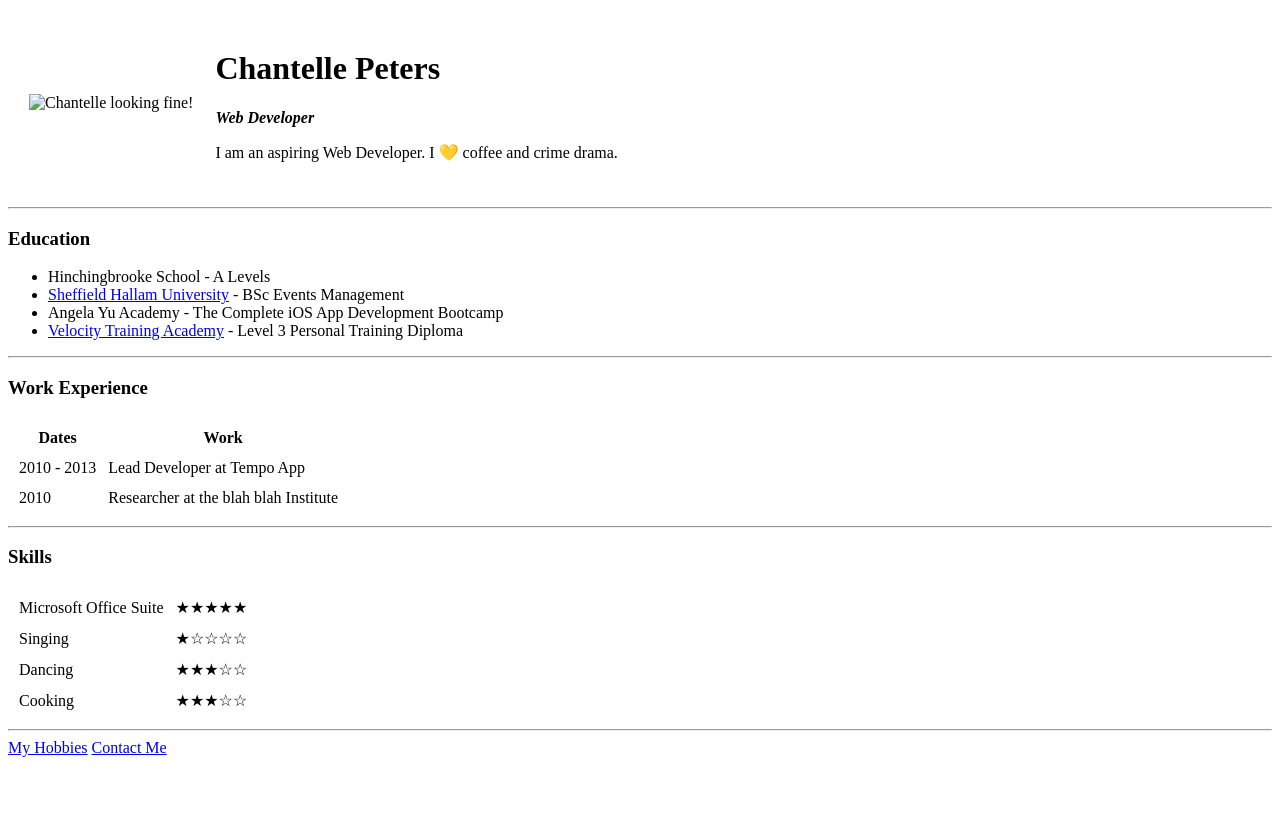
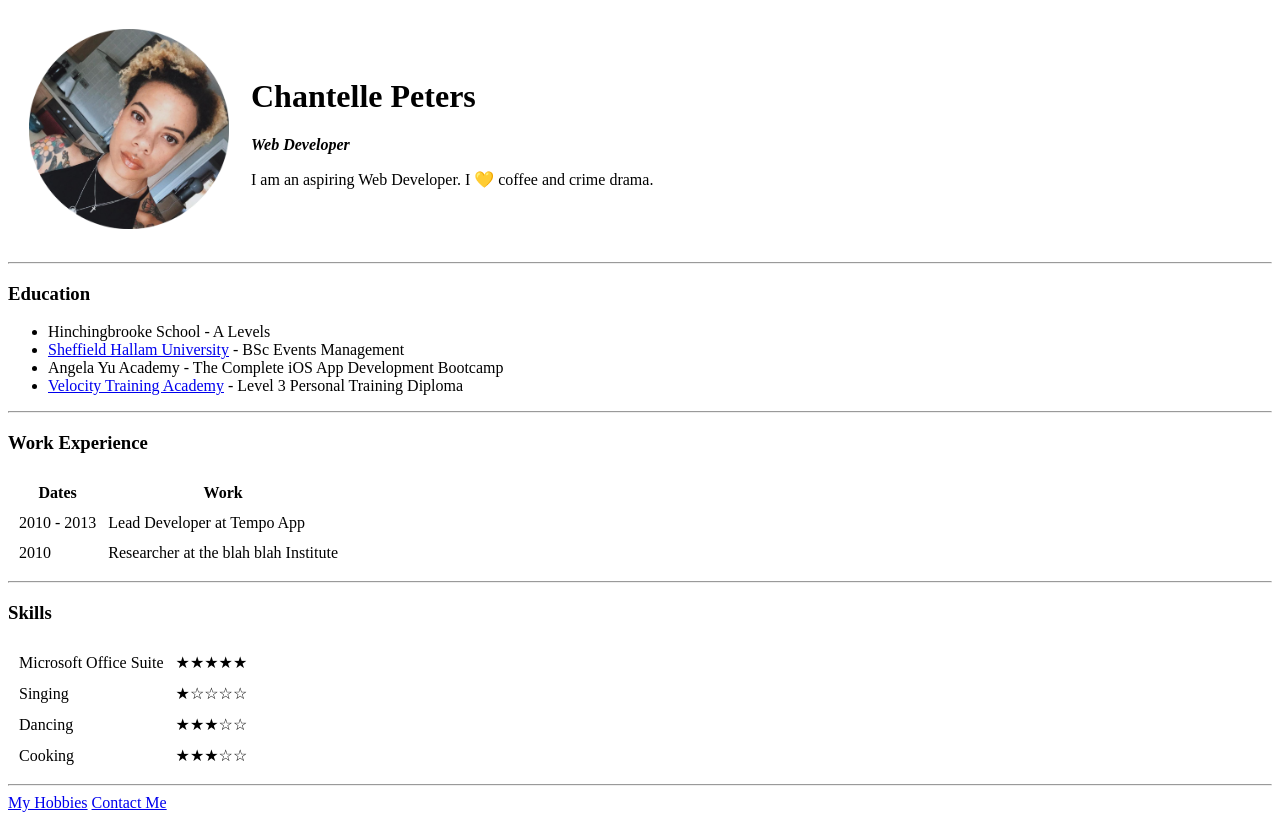
Before and after one commit to chantellepeters/cv, a plain HTML site: page index.html in a window 1280 px wide. Drawn offline with Linux system fonts and the light colour scheme.

Commit message:
Add files via upload

```diff
--- a/index.html
+++ b/index.html
@@ -9,7 +9,7 @@
 <body>
   <table cellspacing=20>
     <tr>
-      <td> <img src="images/circle-cropped.png" width="200" height="200" alt="Chantelle looking fine!"></td>
+      <td> <img src="circle-cropped.png" width="200" height="200" alt="Chantelle looking fine!"></td>
       <td>
         <h1>Chantelle Peters</h1>
         <p><em><strong>Web Developer</strong></em></p>
```
